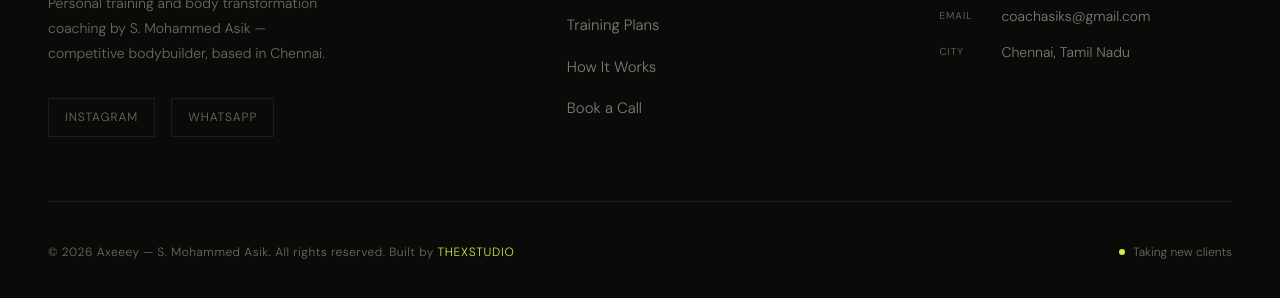
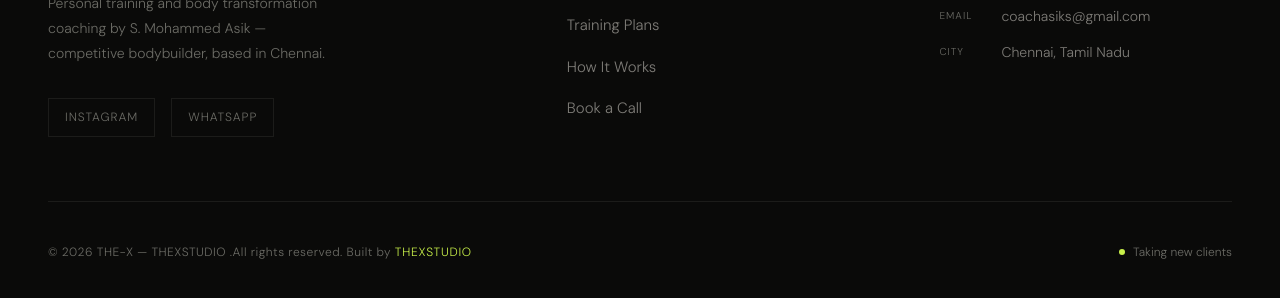
Before and after one commit to TOJI-121/COACHASIK-PT, a plain HTML site: page index.html in a window 1280 px wide. Shown: the part 4395-4693 px from the top of the page. Drawn offline with Linux system fonts and the light colour scheme.

Commit message:
Update index.html

```diff
--- a/index.html
+++ b/index.html
@@ -1100,7 +1100,7 @@
     </div>
   </div>
   <div class="footer-bottom">
-    <p class="footer-copy">© 2026 Axeeey — S. Mohammed Asik. All rights reserved. Built by <a href="#" style="color:var(--accent);text-decoration:none;letter-spacing:0.06em;">THEXSTUDIO</a></p>
+    <p class="footer-copy">© 2026 THE-X — THEXSTUDIO .All rights reserved. Built by <a href="#" style="color:var(--accent);text-decoration:none;letter-spacing:0.06em;">THEXSTUDIO</a></p>
     <div class="footer-badge"><span class="dot"></span>Taking new clients</div>
   </div>
 </footer>
```
